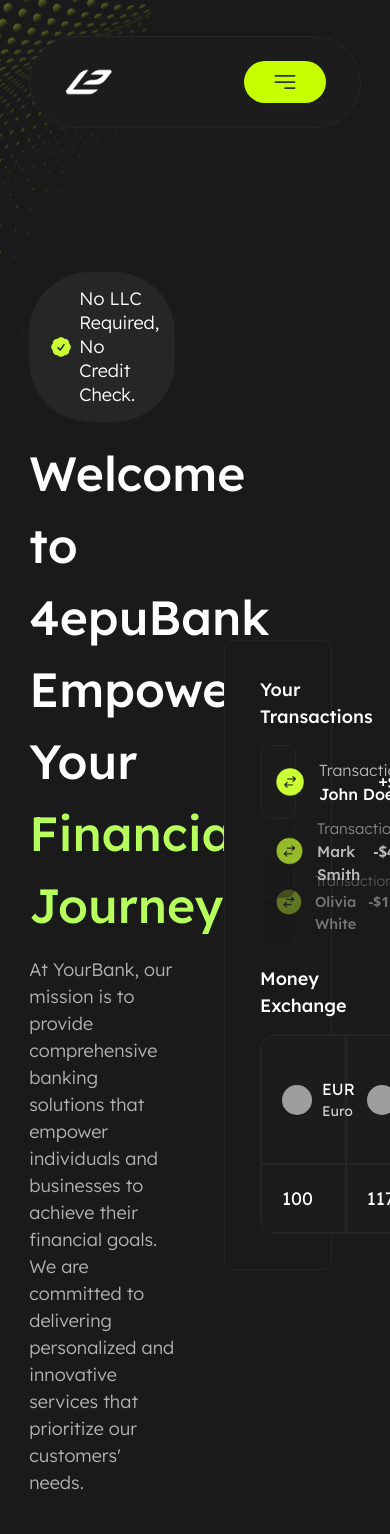
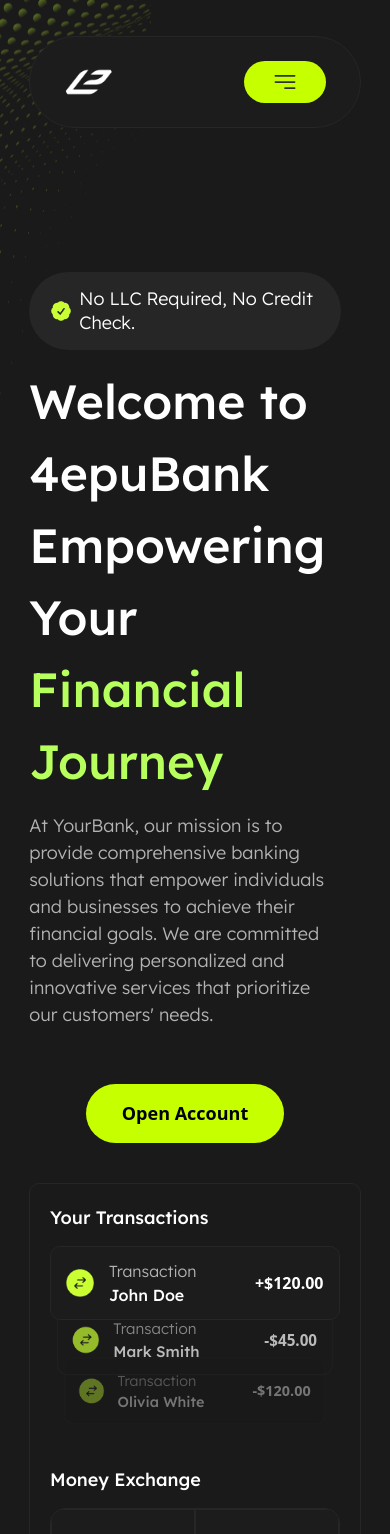
Before and after one commit to Cennge/Banking-Company, a React (Vite) app: page / in a window 390 px wide. Shown: the top 1534 px of the page. Built offline with nearby package versions, Linux system fonts and the light colour scheme; grey boxes are pictures that could not be loaded.

Commit message:
sec1 adaptive

```diff
--- a/src/components/Home-Page/Home-Page.tsx
+++ b/src/components/Home-Page/Home-Page.tsx
@@ -554,7 +554,7 @@ export const Section1 = () => {
                       <img src="https://flagcdn.com/w40/us.png" alt="USD" />
                       <div>
                         <div className="currency-code">USD</div>
-                        <div className="currency-name">United States Dollar</div>
+                        <div className="currency-name">Dollar</div>
                       </div>
                     </div>
                   </td>
--- a/src/components/Home-Page/Section1.css
+++ b/src/components/Home-Page/Section1.css
@@ -7,6 +7,8 @@
 }
 
 .section1-left-content {
+    display: flex;
+    flex-direction: column;
     width: 50%;
     padding-right: 20px;
 }
@@ -71,6 +73,7 @@
     transition: background-color 0.3s ease;
     z-index: 1;
     margin-top: 3.5rem;
+    width: fit-content;
 }
 
 .section1-button:hover {
@@ -214,3 +217,32 @@
     font-size: 14px;
     color: #ccc;
 }
+
+@media (max-width: 1024px) {
+  .section1-container {
+    flex-direction: column;
+    align-items: center;
+  }
+
+  .section1-left-content,
+  .section1-right-content {
+    width: 100%;
+  }
+
+  .section1-left-content {
+    justify-content: center;
+    align-items: center;
+    margin-bottom: 40px;
+  }
+}
+
+@media (max-width: 768px) {
+    .section1-right-content {
+        width: 100%;
+    }
+
+    .section1-right-container {
+        width: 100%;
+        padding: 20px;
+    }
+}
```
